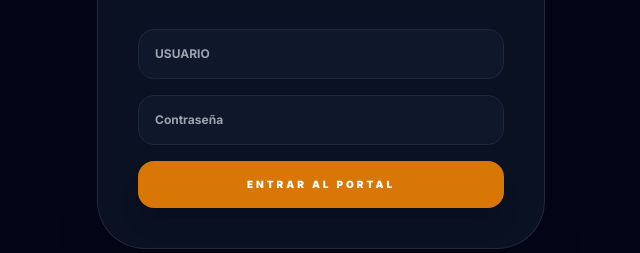
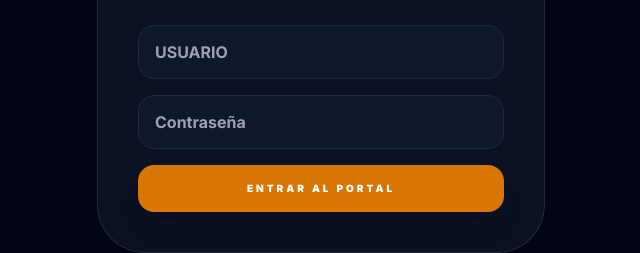
Before and after one commit to gte2026hl/Suministros-HDC2026, a plain HTML site: page index.html in a window 1280 px wide. Shown: the part 396-649 px from the top of the page, without its empty margins (319-959 px from the left). Drawn offline with nearby package versions, Linux system fonts and the light colour scheme.

Commit message:
Update index.html

```diff
--- a/index.html
+++ b/index.html
@@ -11,16 +11,33 @@
     <link href="https://fonts.googleapis.com/css2?family=Inter:wght@400;700;900&family=JetBrains+Mono:wght@500&display=swap" rel="stylesheet">
     <title>Sistema de Cobro / HDC Design & Tech</title>
 <style>
-        body { font-family: 'Inter', sans-serif; -webkit-tap-highlight-color: transparent; background-color: #020617; }
+    body {
+        font-family: 'Inter', sans-serif;
+        -webkit-tap-highlight-color: transparent;
+        background-color: #020617;
+        overscroll-behavior-y: contain; /* Evita el "pull-to-refresh" accidental */
+    }
     .mono { font-family: 'JetBrains Mono', monospace; }
     .glass { background: rgba(15, 23, 42, 0.7); backdrop-filter: blur(12px); border: 1px solid rgba(255,255,255,0.05); }
     .tab-active { border-bottom: 3px solid #10b981 !important; color: #10b981 !important; font-weight: 900 !important; }
+
+    /* PREVENCIÓN DE ZOOM EN ANDROID */
+    input, select, textarea { font-size: 16px !important; }
+
     .sello-bg { background: linear-gradient(135deg, #fbbf24 0%, #b45309 100%); box-shadow: 0 4px 15px rgba(180, 83, 9, 0.4); border: 2px solid rgba(255, 255, 255, 0.2); }
     .sello-text { background: linear-gradient(to right, #f8fafc 0%, #94a3b8 40%, #2563eb 100%); -webkit-background-clip: text; -webkit-text-fill-color: transparent; font-weight: 900; line-height: 1; text-shadow: 0 2px 4px rgba(0,0,0,0.1); }
+
     input::-webkit-outer-spin-button, input::-webkit-inner-spin-button { -webkit-appearance: none; margin: 0; }
+
     .loading-bar { height: 3px; background: linear-gradient(to right, #fbbf24, #10b981); width: 0%; transition: width 0.4s ease; position: fixed; top: 0; left: 0; z-index: 200; }
+
+    /* MEJORA DE SCROLL EN MÓVIL */
+    .custom-scroll::-webkit-scrollbar { display: none; }
+    .custom-scroll { -ms-overflow-style: none; scrollbar-width: none; }
+
     .fade-in { animation: fadeIn 0.3s ease-out; }
     @keyframes fadeIn { from { opacity: 0; transform: translateY(5px); } to { opacity: 1; transform: translateY(0); } }
+
     @media print { .no-print { display: none !important; } }
 </style>
 </head>
```
Lines whose indentation alone changed are shown as unchanged.
